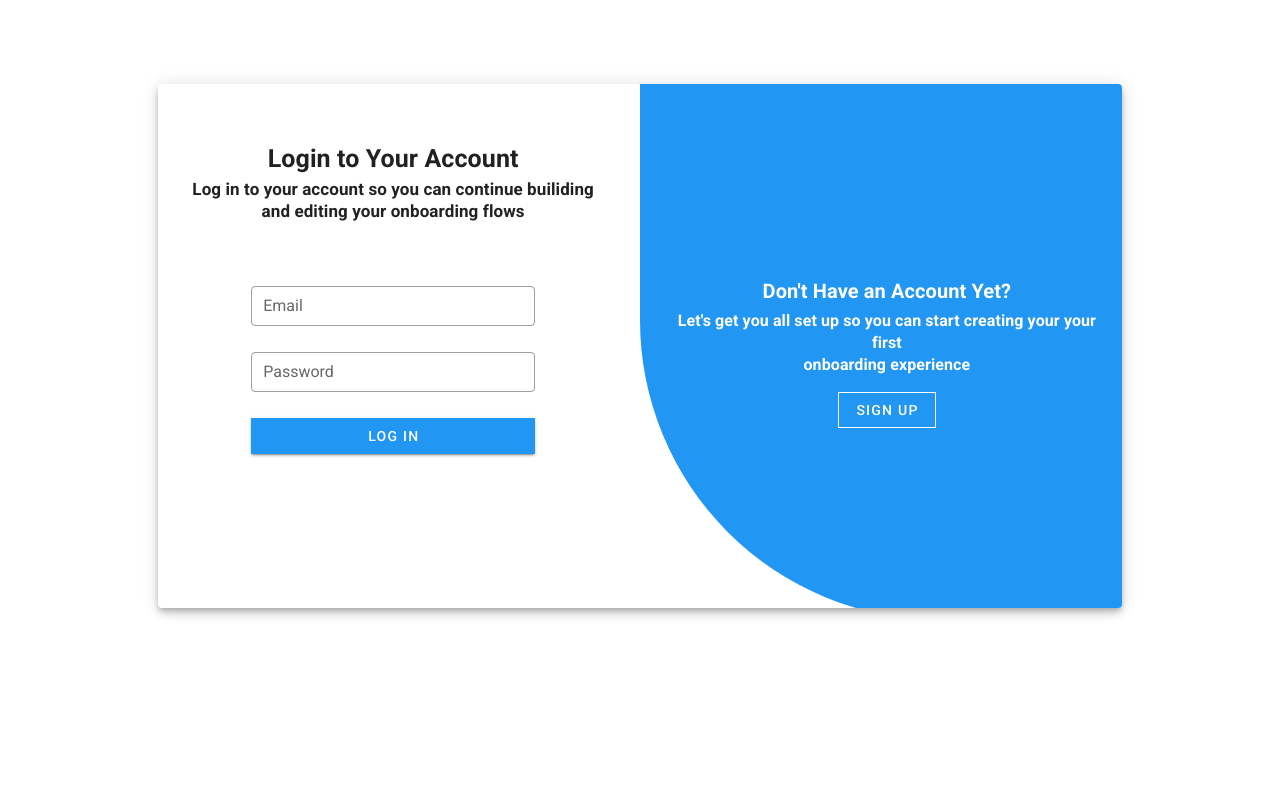
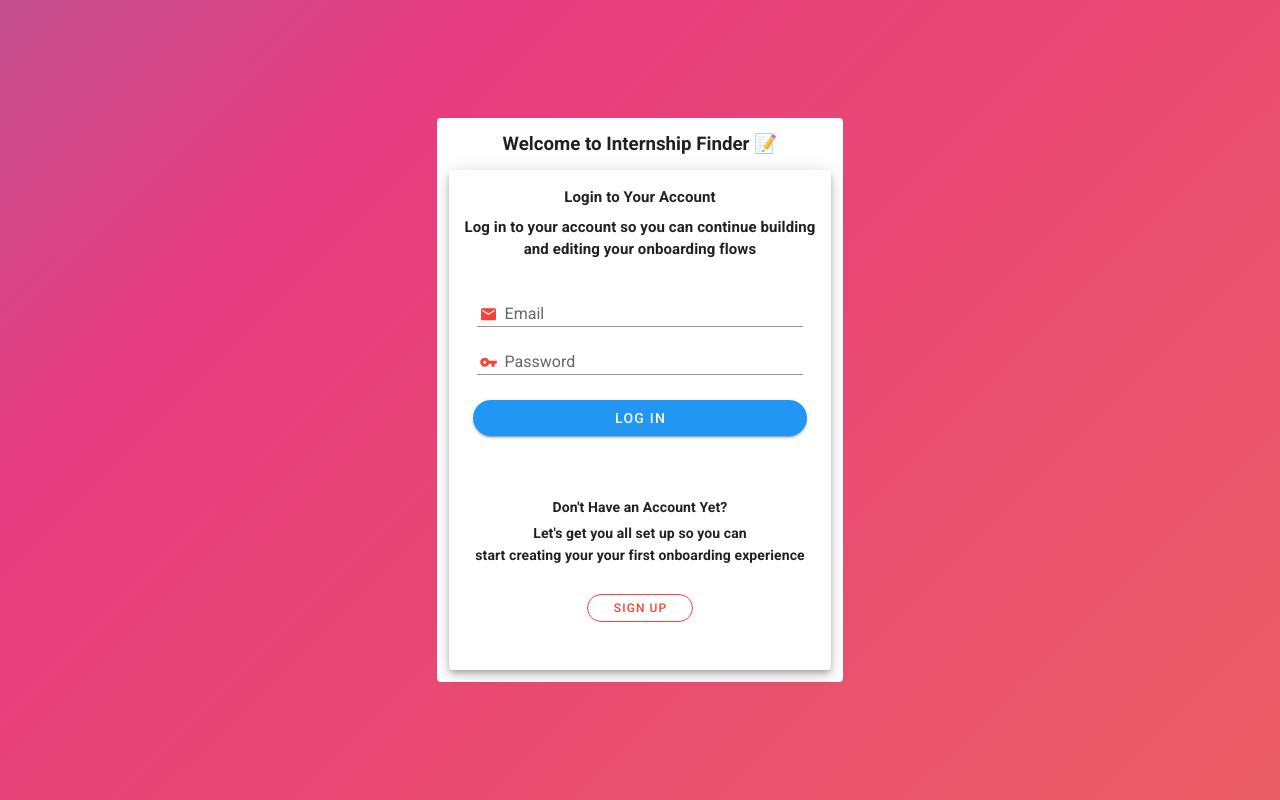
Before and after one commit to LeoPavlovski/capstone-app, a Vue app: page / in a window 1280 px wide. Built offline with nearby package versions, Linux system fonts and the light colour scheme.

Commit message:
fix : Implemented a better css for the login screen .

```diff
--- a/src/components/Login.vue
+++ b/src/components/Login.vue
@@ -1,62 +1,55 @@
 <template>
-  <v-container>
-    <v-row align="center" justify="center"  style="margin-top:20px;">
-      <v-col cols="12" sm="10">
-        <v-card class="elevation-6 mt-10" >
-          <v-window v-model="step">
+  <div class="d-flex align-center  justify-center animated-background" style="height:100vh;">
+    <v-card elevation="0">
+      <v-col cols="12" sm="12">
+        <h3 class="text-center">Welcome to Internship Finder 📝</h3>
+        <v-card class="elevation-6 mt-3" height="500">
+          <v-window v-model="step" >
             <v-window-item :value="1">
               <v-row>
-                <v-col cols="12" md="6">
-                  <v-card-text class="mt-12">
-                    <h4
-                        class="text-center"
-                        style="font-size:25px;"
-                    >Login to Your Account</h4>
-                    <h6
-                        class="text-center  mt-2"
-                        style="font-size:17px;"
-
-                    >Log in to your account so you can continue builiding <br>and editing your onboarding flows</h6>
+                <v-col cols="12" md="12">
+                  <v-card-text>
+                    <h4 class="text-center" style="font-size:15px;">Login to Your Account</h4>
+                    <h6 class="text-center  mt-2" style="font-size:15px;">Log in to your account so you can continue building <br>and editing your onboarding flows</h6>
                     <v-row align="center" justify="center">
-                      <v-col cols="12" sm="8">
+                      <v-col cols="12" sm="12">
+                        <div class="px-3 mt-10">
                           <v-text-field
                               label="Email"
                               v-model="email"
-                            outlined
                               dense
+                              prepend-inner-icon="mdi-email mdi-18px mt-1 red--text"
                               color="blue"
                               autocomplete="false"
-                            class="mt-16"
+                              class="mt-5"
+
                           />
                           <v-text-field
                               label="Password"
-                            outlined
                               dense
                               v-model="password"
+                              prepend-inner-icon="mdi-key mdi-18px mt-1 red--text"
                               color="blue"
                               autocomplete="false"
                               type="password"
+                          />
+                        </div>
+                        <div class="mx-2 mt-2">
+                          <v-btn  @click="performLogin" color="blue" dark rounded block>Log in</v-btn>
+                        </div>
 
-                        />
-
-                        <v-btn @click="performLogin" color="blue" dark block tile>Log in</v-btn>
                       </v-col>
                     </v-row>
                   </v-card-text>
-                </v-col>
-                <v-col cols="12" md="6" class="blue rounded-bl-xl" >
-                  <div style="  text-align: center; padding: 180px 0;">
-                    <v-card-text class="white--text" >
-                      <h3 class="text-center" style="font-size:20px;">Don't Have an Account Yet?</h3>
+                      <v-card-text class="text-center mt-7">
+                        <h3 class="" style="font-size:14px;">Don't Have an Account Yet?</h3>
                         <h6
-                          class="text-center mt-2"
-                          style="font-size:16px;"
-                      >Let's get you all set up so you can start creating your your first<br>  onboarding experience</h6>
+                            class=" mt-1"
+                            style="font-size:14px;"
+                        >Let's get you all set up so you can<br> start creating your your first onboarding experience</h6>
+                          <v-btn width="30%" small color="red white--text" class="mt-7" dark rounded outlined  @click="step++">SIGN UP</v-btn>
                       </v-card-text>
-                    <div class="text-center">
-                      <v-btn tile outlined dark @click="step++">SIGN UP</v-btn>
-                    </div>
-                  </div>
+
                 </v-col>
               </v-row>
             </v-window-item>
@@ -144,8 +137,8 @@
           </v-window>
         </v-card>
       </v-col>
-    </v-row>
-  </v-container>
+    </v-card>
+  </div>
 </template>
 
 <script>
@@ -229,4 +222,23 @@ export default {
 .v-application .rounded-br-xl {
   border-bottom-right-radius: 300px !important;
 }
+
+ .animated-background {
+   position: relative;
+   background: linear-gradient(-45deg, #ee7752, #e73c7e, #23a6d5, #23d5ab);
+   background-size: 400% 400%;
+   animation: gradientBackground 10s ease infinite;
+ }
+
+@keyframes gradientBackground {
+  0% {
+    background-position: 0% 50%;
+  }
+  50% {
+    background-position: 100% 50%;
+  }
+  100% {
+    background-position: 0% 50%;
+  }
+}
 </style>
```
Lines whose indentation alone changed are shown as unchanged.
